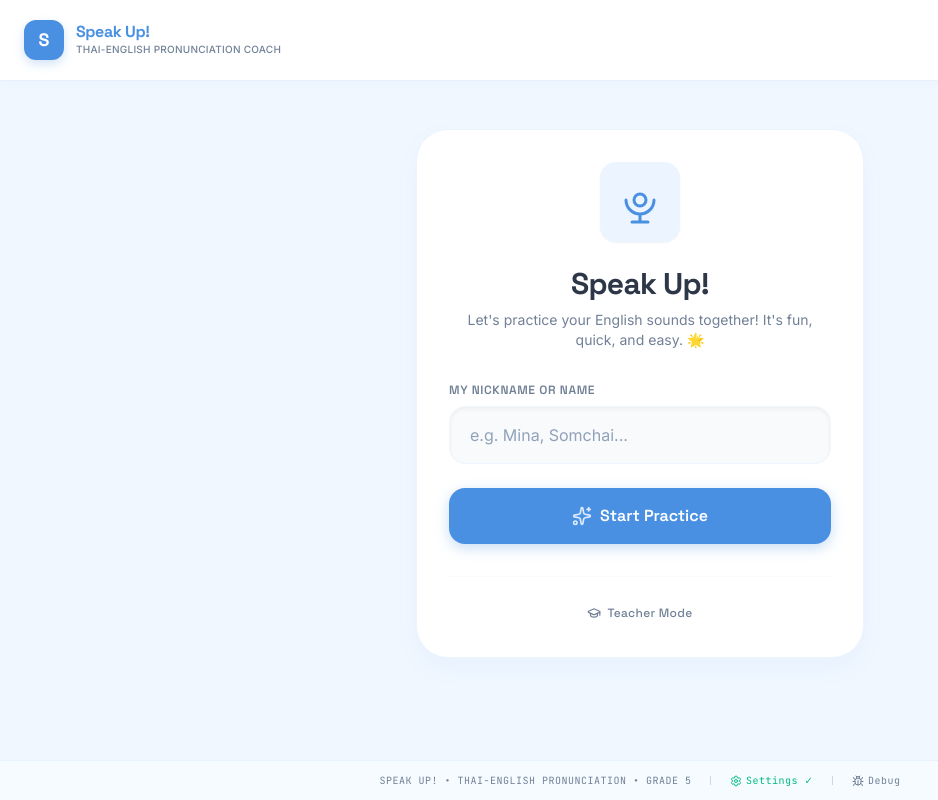
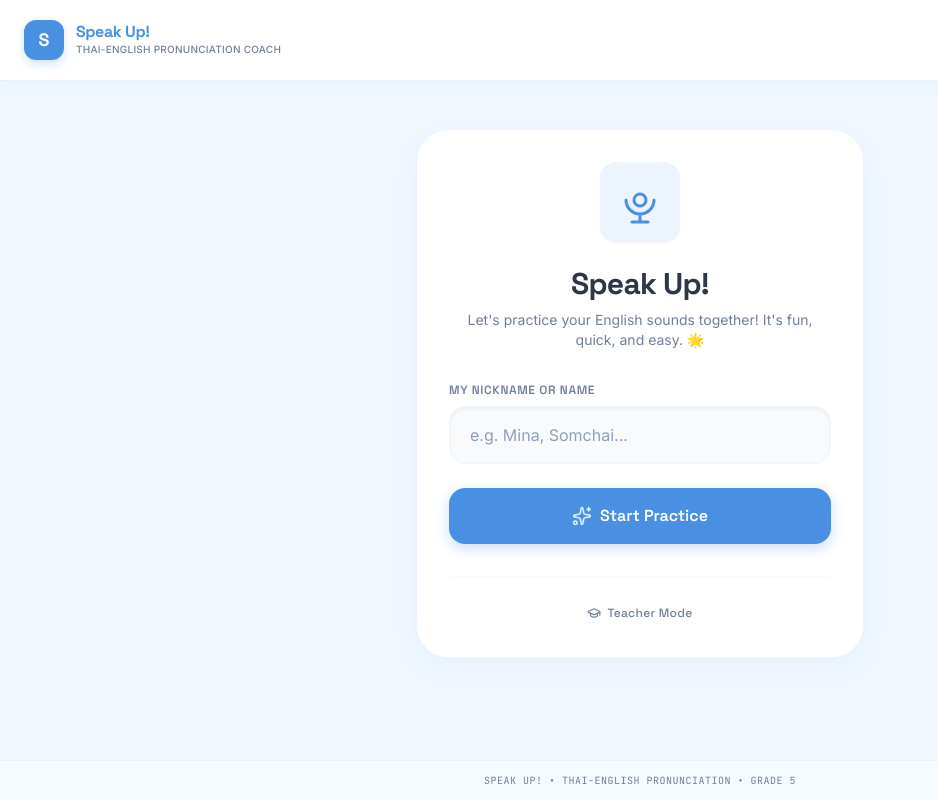
Before and after one commit to thepick/SpeakUp, a React (Vite) app: page / in a window 1280 px wide. Shown: the whole page, without its empty margins (0-938 px from the left). Built offline with nearby package versions, Linux system fonts and the light colour scheme.

Commit message:
Remove settings/debug UI — credentials baked in, no student access

```diff
--- a/src/App.tsx
+++ b/src/App.tsx
@@ -1,12 +1,10 @@
 import React, { useState, useEffect } from 'react';
 import { AnimatePresence, motion } from 'motion/react';
-import { BookOpen, GraduationCap, ChevronLeft, Settings, Bug } from 'lucide-react';
+import { BookOpen, GraduationCap, ChevronLeft } from 'lucide-react';
 import StudentStart from './components/StudentStart';
 import StudentPractice from './components/StudentPractice';
 import PracticeSummary from './components/PracticeSummary';
 import TeacherPanel from './components/TeacherPanel';
-import SettingsPanel from './components/SettingsPanel';
-import { hasAzureConfig } from './utils/assessApi';
 import { FULL_DATASET } from './data/fullDataset';
 import { DatasetEntry } from './types';
 
@@ -58,8 +56,6 @@ export default function App() {
   const [studentName, setStudentName] = useState('');
   const [selectedEntries, setSelectedEntries] = useState<DatasetEntry[]>([]);
   const [sessionHistory, setSessionHistory] = useState<Array<{ entry: DatasetEntry; score: number; status: string; mainFeedback: string }>>([]);
-  const [showSettings, setShowSettings] = useState(false);
-  const [azureConfigured, setAzureConfigured] = useState(hasAzureConfig());
 
   // Subdivided lists for student selectable Sound Themes
   // 7 focused units + 1 review game covering all 17 modules in the canonical dataset
@@ -290,54 +286,11 @@ export default function App() {
         </AnimatePresence>
         </main>
 
-        {/* Debug mode indicator */}
-        {debugMode && (
-          <div className="fixed bottom-14 left-1/2 -translate-x-1/2 z-50 bg-amber-500 text-white text-[10px] font-mono font-bold px-3 py-1 rounded-full shadow-lg animate-pulse">
-            DEBUG MODE ON — press "strawberry" again to hide
-          </div>
-        )}
-
         {/* Universal footer */}
         <footer className="py-3 text-center text-[10px] text-[#718096] font-mono tracking-wider shrink-0 border-t border-blue-100/50 bg-white/40">
-          <div className="flex items-center justify-center gap-4">
-            <span>SPEAK UP! &bull; THAI-ENGLISH PRONUNCIATION &bull; GRADE 5</span>
-            <span className="text-slate-300">|</span>
-            <button
-              onClick={() => setShowSettings(true)}
-              className={`inline-flex items-center gap-1 hover:text-[#4A90E2] transition-colors cursor-pointer ${azureConfigured ? 'text-emerald-500' : 'text-amber-500'}`}
-              title="Azure Speech Settings"
-            >
-              <Settings className="w-3 h-3" />
-              Settings{azureConfigured ? ' ✓' : ''}
-            </button>
-            <span className="text-slate-300">|</span>
-            <button
-              onClick={() => {
-                // Toggle debug mode via button click as alternative to typing "strawberry"
-                // Dispatch a synthetic keyboard event sequence
-                const word = 'strawberry';
-                for (const ch of word) {
-                  window.dispatchEvent(new KeyboardEvent('keydown', { key: ch }));
-                }
-              }}
-              className="inline-flex items-center gap-1 hover:text-[#4A90E2] transition-colors cursor-pointer text-[#718096]"
-              title="Toggle Debug Panel (or type 'strawberry')"
-            >
-              <Bug className="w-3 h-3" />
-              Debug
-            </button>
-          </div>
+          SPEAK UP! &bull; THAI-ENGLISH PRONUNCIATION &bull; GRADE 5
         </footer>
 
-        {/* Settings Modal */}
-        {showSettings && (
-          <SettingsPanel
-            onClose={() => {
-              setShowSettings(false);
-              setAzureConfigured(hasAzureConfig());
-            }}
-          />
-        )}
       </div>
     );
 }
```
